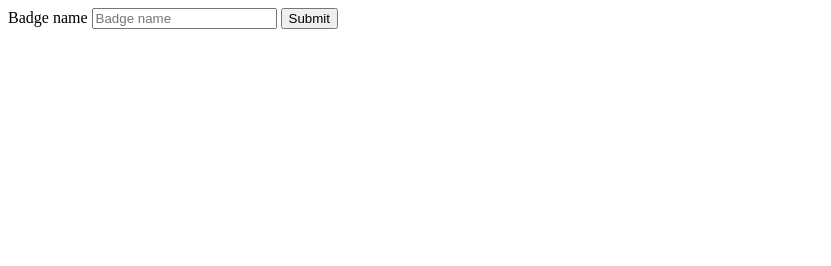
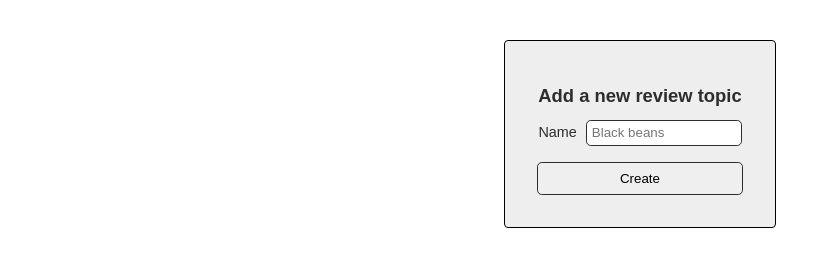
Before and after one commit to finnhodgkin/mini-reviews, a website: page public/submit.html in a window 1280 px wide. Shown: the whole page, without its empty margins (0-831 px from the left). Drawn offline with Linux system fonts and the light colour scheme.

Commit message:
adds styling and also forever support for the production server

```diff
--- a/package.json
+++ b/package.json
@@ -9,7 +9,8 @@
   "scripts": {
     "test": "tape test/*.spec.js",
     "start": "node src/start",
-    "dev": "nodemon src/start"
+    "dev": "nodemon src/start",
+    "prod": "forever -o out.log -e err.log src/start.js"
   },
   "repository": {
     "type": "git",
@@ -31,6 +32,7 @@
   "homepage": "https://github.com/finnhodgkin/mini-reviews#readme",
   "dependencies": {
     "env2": "^2.2.0",
+    "forever": "^0.15.3",
     "hapi": "^16.5.2",
     "hapi-auth-cookie": "^7.0.0",
     "hapi-context-credentials": "^2.0.0",
--- a/public/submit.html
+++ b/public/submit.html
@@ -6,10 +6,28 @@
   <title>Add a new badge</title>
 </head>
 <body>
-  <form action="/add" method="POST">
-    <label for="add-review" class="visually-hidden">Badge name</label>
-    <input type="text" name="review-name" placeholder="Badge name" id="add-review" />
-    <button type="submit" class="add-review-button">Submit</button>
-  </form>
+  <style>
+  body { text-align: center; }
+  main { position: relative; padding: 2rem; width: 12.875rem;
+         border-radius: .25rem; background-color: #eee; border: 1px solid black;
+         display: inline-block; margin: 2rem auto; color: #2d2d2d;
+         font-family: sans-serif; vertical-align: top;}
+  span { vertical-align: top; padding-top: .45rem; display: inline-block;
+         padding-left: 1rem; }
+  input { padding: .3rem; width: 9rem; border-radius: .3rem; border: none;
+          border: 1px solid #2d2d2d; }
+  h1 { font-size: 1.15rem; }
+  label { font-size: .9rem; padding-right: .3rem; }
+  button { border: 1px solid #2d2d2d; padding: .5rem; width: 100%;
+  box-sizing: border-box; margin-top: 1rem; border-radius: .3rem; }
+  </style>
+  <main>
+    <h1>Add a new review topic</h1>
+    <form action="/add" method="POST">
+      <label for="add-review" class="visually-hidden">Name</label>
+      <input type="text" name="review-name" placeholder="Black beans" id="add-review" />
+      <button type="submit" class="add-review-button">Create</button>
+    </form>
+  </main>
 </body>
 </html>
```
Also changed, not shown: public/badge.html (+1 -1 lines), public/index.html (+18 -1 lines), 1 other file.
